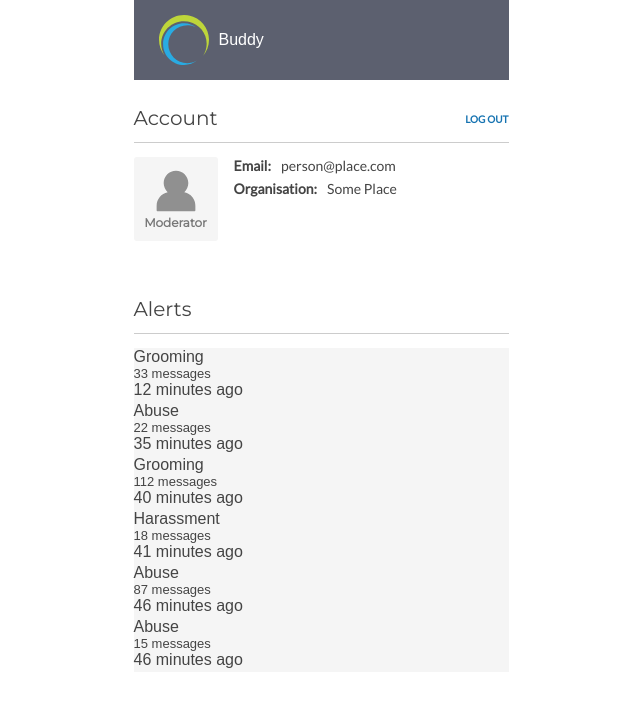
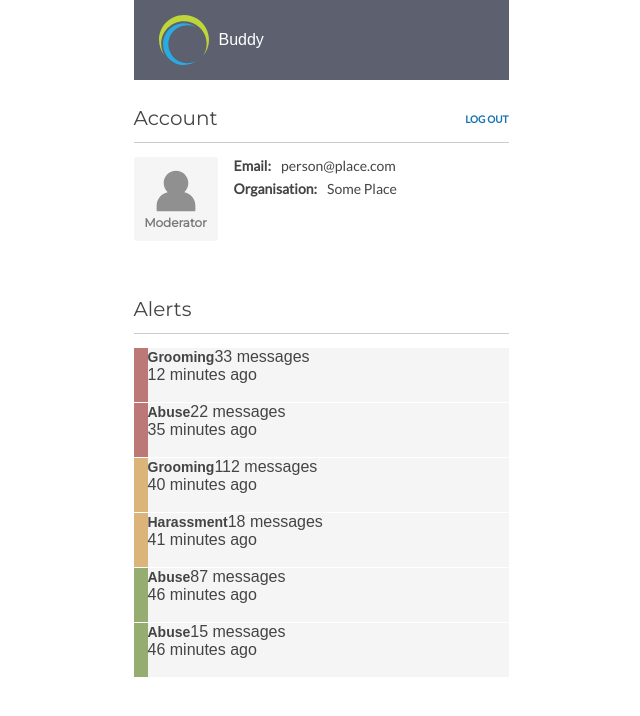
Before and after one commit to JakeElder/buddy, a React app: page / in a window 1280 px wide. Shown: the top 716 px of the page, without its empty margins (319-959 px from the left). Built offline with nearby package versions, Linux system fonts and the light colour scheme.

Commit message:
Tweak Alerts.js CSS

```diff
--- a/package.json
+++ b/package.json
@@ -12,6 +12,7 @@
     "babel-runtime": "6.26.0",
     "case-sensitive-paths-webpack-plugin": "2.1.1",
     "chalk": "1.1.3",
+    "classnames": "^2.2.6",
     "css-loader": "0.28.7",
     "dotenv": "4.0.0",
     "dotenv-expand": "4.2.0",
--- a/src/components/Alerts/Alerts.css
+++ b/src/components/Alerts/Alerts.css
@@ -4,34 +4,34 @@
   padding: 0;
 }
 
-.alertsEntry {
+.entry {
   height: 54px;
   background-color: #f5f5f5;
   display: flex;
 }
 
-.Alerts-entry:not(:last-child) {
+.entry:not(:last-child) {
   margin-bottom: 1px;
 }
 
-.Alert-priority {
+.priority {
   width: 14px;
   height: 54px;
 }
 
-.Alert-priority-high {
+.priority-high {
   background-color: #bc7777;
 }
 
-.Alert-priority-medium {
+.priority-medium {
   background-color: #dab479;
 }
 
-.Alert-priority-low {
+.priority-low {
   background-color:	#95AD70;
 }
 
-.Alert-meta-and-time {
+.meta-and-time {
   display: flex;
   flex: 1;
   align-items: center;
@@ -40,19 +40,21 @@
   padding-right: 12px;
 }
 
-.alertMessageCount {
+.theme-and-message-count {
   display: flex;
   flex-direction: column;
 }
 
-.alert-theme {
+.message-count {
+  display: flex;
+  flex-direction: column;
+  font-size: 13px;
+}
+
+.theme {
   margin-bottom: 2px;
   font-size: 14px;
   font-weight: 600;
-}
-
-.alertMessageCount {
-  font-size: 13px;
 }
 
 .Badge {
--- a/src/components/Alerts/Alerts.js
+++ b/src/components/Alerts/Alerts.js
@@ -1,6 +1,9 @@
 import React from 'react';
+import classnames from 'classnames'
 import SectionHeader from '../Header/SectionHeader'
 import s from './Alerts.css';
+
+console.log(s)
 
 const Badge = ({ children }) =>
   <span className={s.badge}>{children}</span>
@@ -11,16 +14,16 @@ const Alert = ({
   messageCount,
   timeAgo
 }) => (
-  <li className={s.alertsEntry}>
+  <li className={s.entry}>
     <span
-      className={`alertPriority Alert-priority-${priority}`}
+      className={classnames(s.priority, s[`priority-${priority}`])}
     />
-    <div className={s.alertMetaAndTime}>
-      <div className={s.alertMessageount}>
-        <span className={s.alert-theme}>{theme}</span>
-        <span className={s.alertMessageCount}>{messageCount} messages</span>
+    <div className={s.metaAndTime}>
+      <div className={s.themeAndMessageCount}>
+        <span className={s.theme}>{theme}</span>
+        <span className={s.messageCount}>{messageCount} messages</span>
       </div>
-      <div className={s.alertTimeAgo}>
+      <div>
         <Badge>{timeAgo}</Badge>
       </div>
     </div>
```
Also changed, not shown: 1 other file (tests, documents, lock files or other folders).
